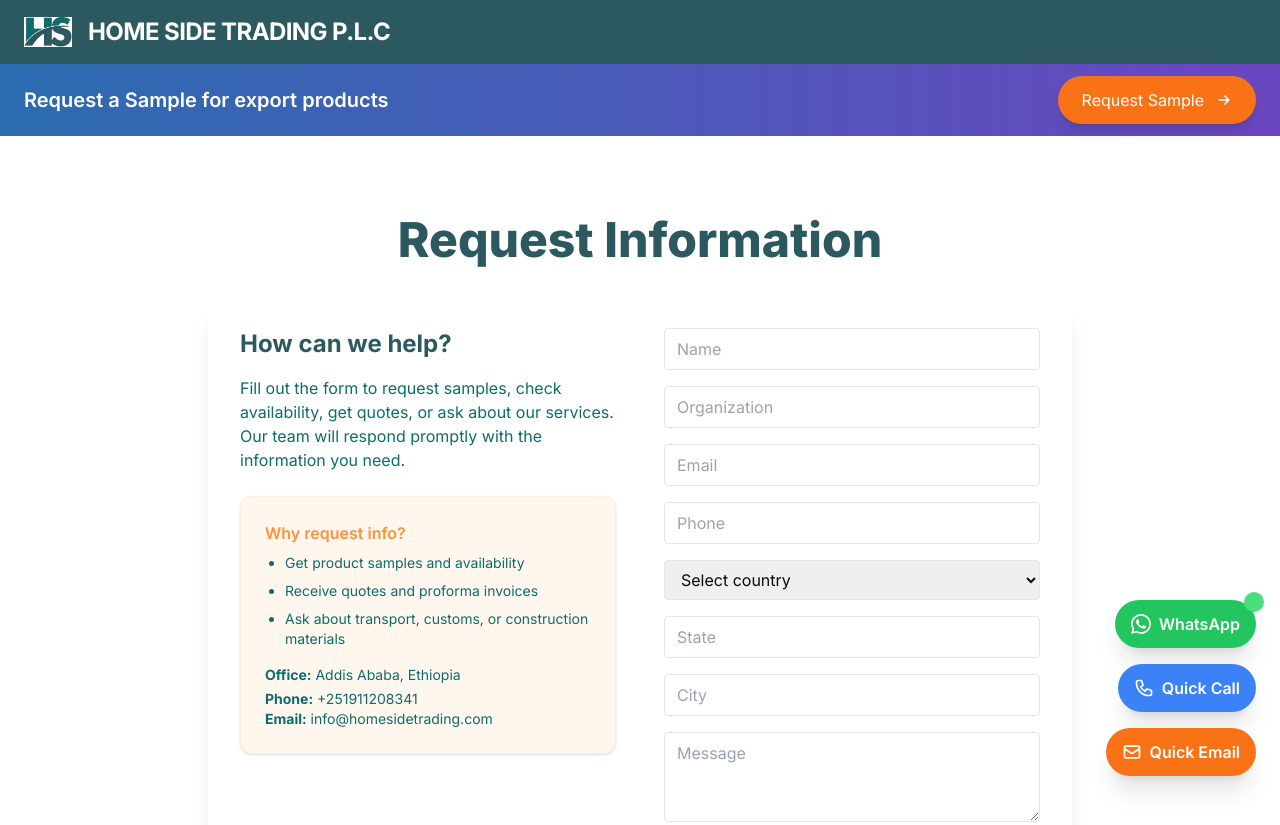
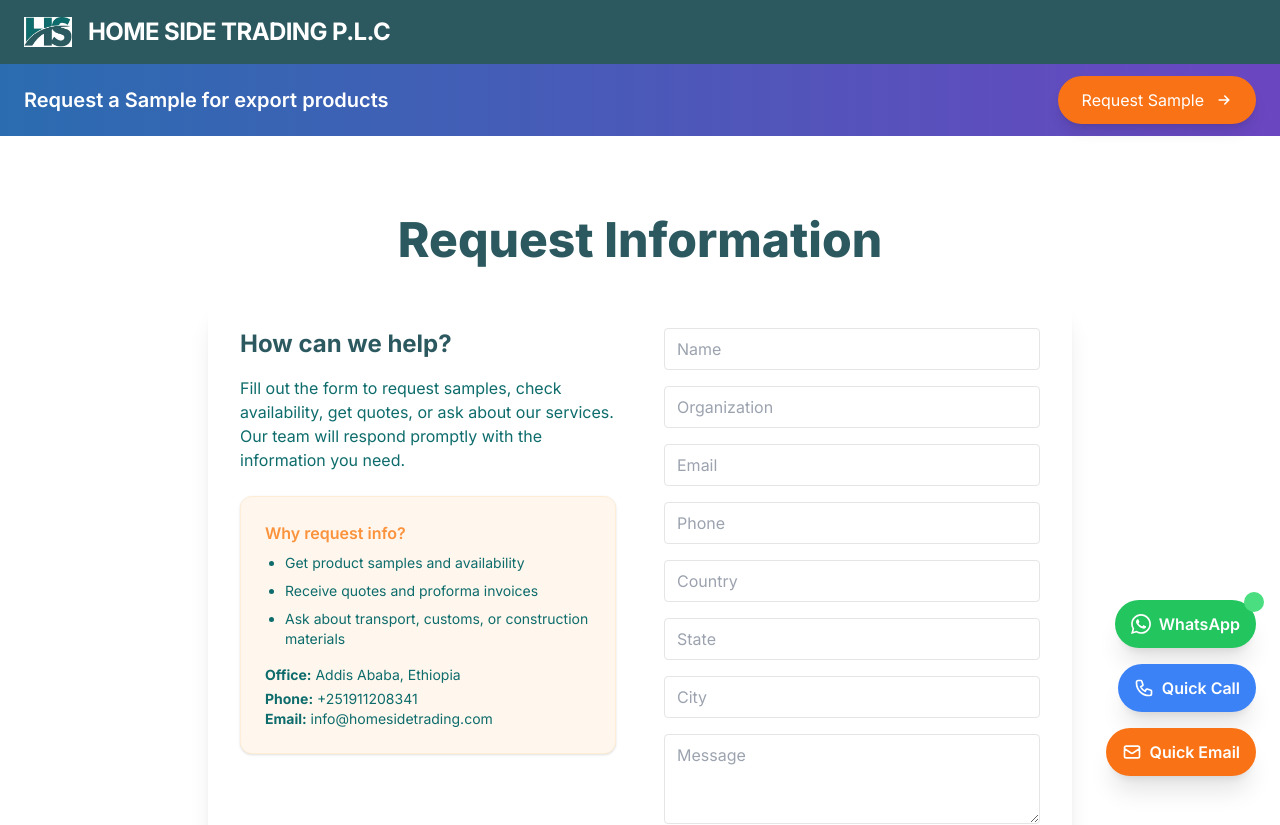
Before and after one commit to TaGesss/Home-Side, a Next.js app: page /request-info in a window 1280 px wide. Shown: the top 825 px of the page. Built offline with nearby package versions, Linux system fonts and the light colour scheme.

Commit message:
country
country

```diff
--- a/components/request-info-form.tsx
+++ b/components/request-info-form.tsx
@@ -174,12 +174,7 @@ function RequestInfoForm({ initialProduct }: { initialProduct?: string }) {
           <input type="text" name="organization" value={form.organization} onChange={handleChange} placeholder="Organization" className="border rounded px-3 py-2 w-full" required />
           <input type="email" name="email" value={form.email} onChange={handleChange} placeholder="Email" className="border rounded px-3 py-2 w-full" required />
           <input type="tel" name="phone" value={form.phone} onChange={handleChange} placeholder="Phone" className="border rounded px-3 py-2 w-full" required />
-          <select name="country" value={form.country} onChange={handleChange} className="border rounded px-3 py-2 w-full" required>
-            <option value="">Select country</option>
-            {countries.map((c) => (
-              <option key={c} value={c}>{c}</option>
-            ))}
-          </select>
+          <input type="text" name="country" value={form.country} onChange={handleChange} placeholder="Country" className="border rounded px-3 py-2 w-full" required />
           <input type="text" name="state" value={form.state} onChange={handleChange} placeholder="State" className="border rounded px-3 py-2 w-full" />
           <input type="text" name="city" value={form.city} onChange={handleChange} placeholder="City" className="border rounded px-3 py-2 w-full" />
           <textarea name="message" value={form.message} onChange={handleChange} placeholder="Message" className="border rounded px-3 py-2 w-full" rows={3} />
```
